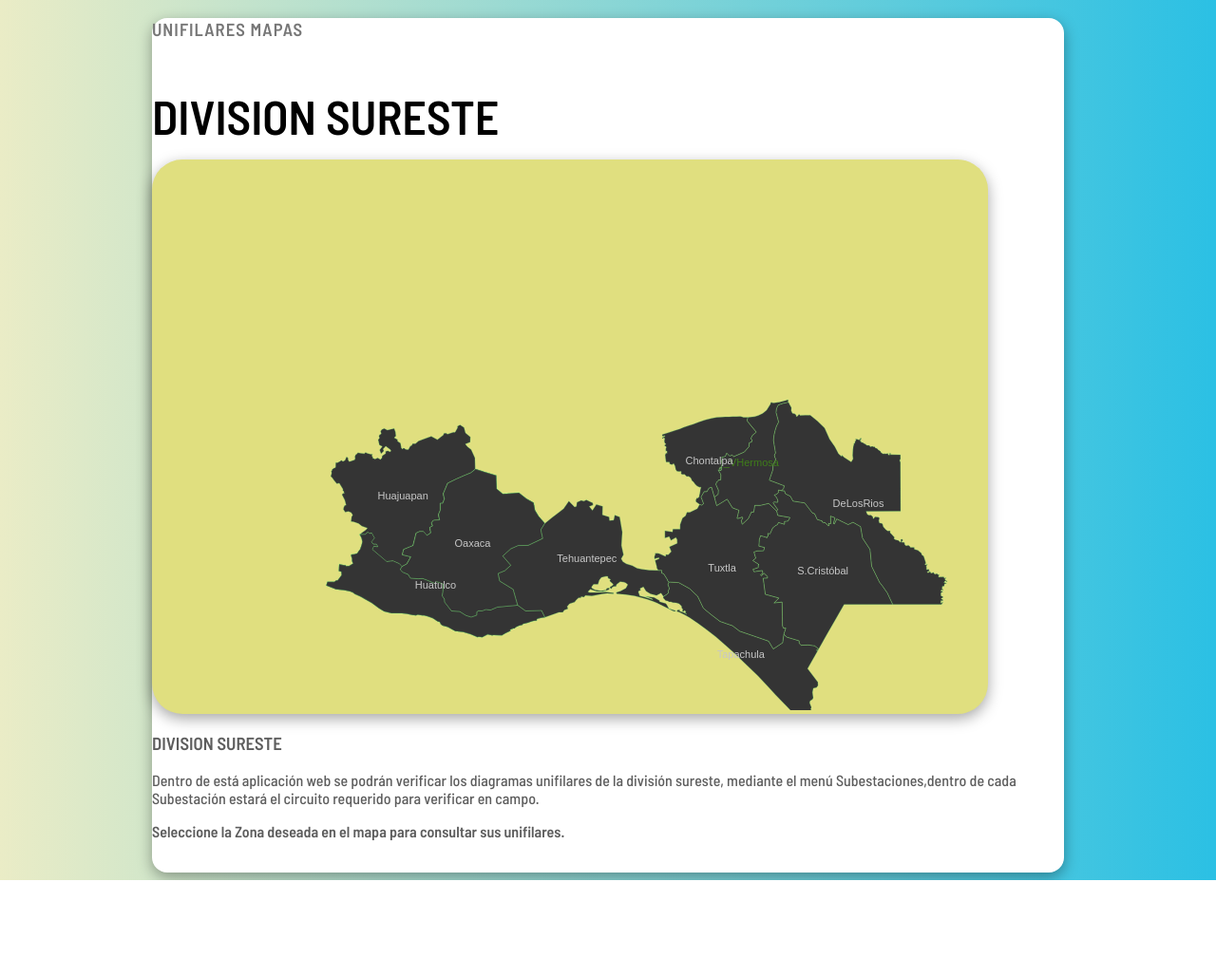
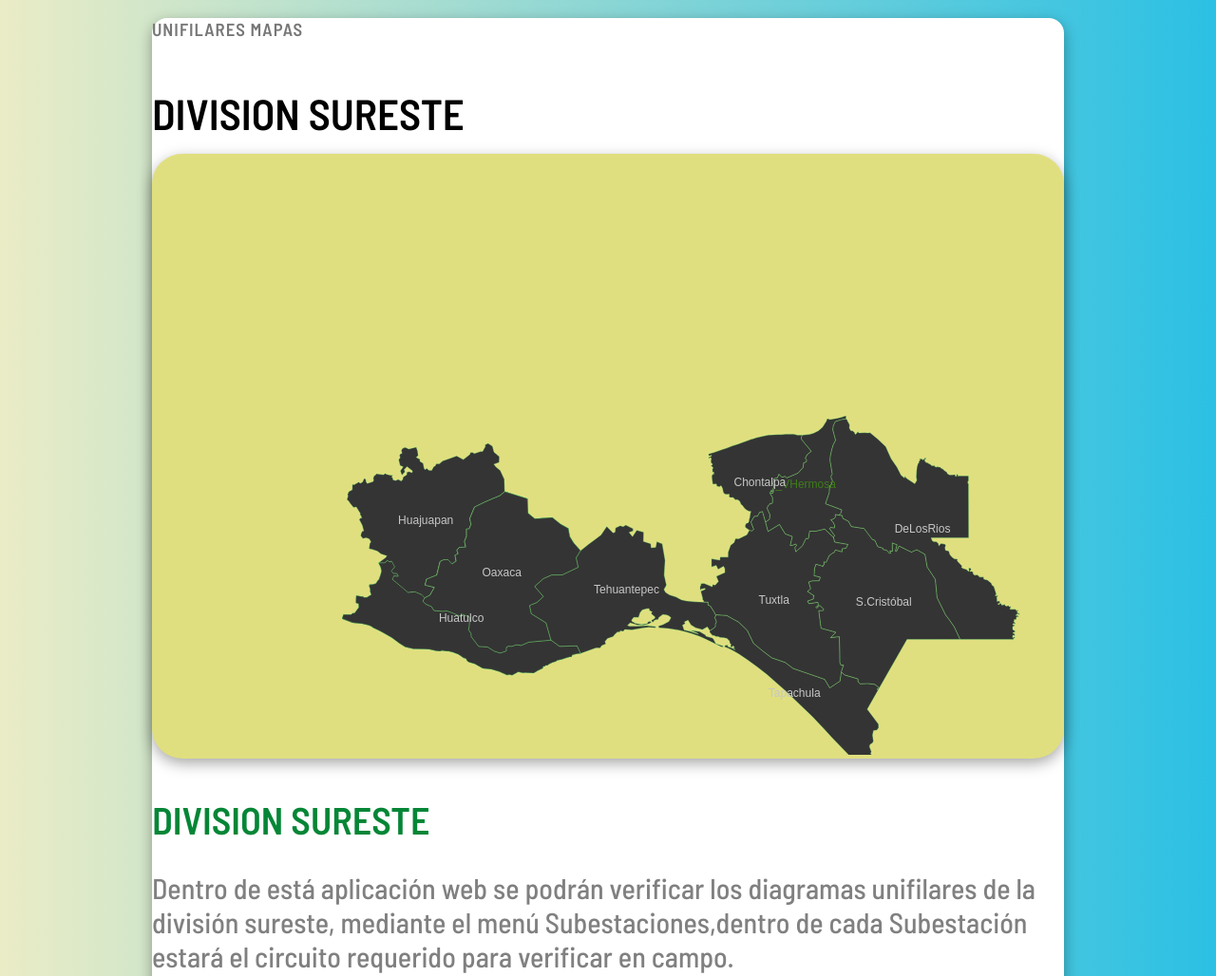
Before and after one commit to dgncfe21/DivSuresteV1, a website: page index.html in a window 1280 px wide. Shown: the top 1028 px of the page at 95% size. Before the commit the page ends 927 px from the top, so only its background shows below. Drawn offline with nearby package versions, Linux system fonts and the light colour scheme; some packages are replaced by stand-ins of ours; a script that the page names is missing.

Commit message:
Update index.html

```diff
--- a/index.html
+++ b/index.html
@@ -16,9 +16,21 @@
         }
 
         h1 {
-            font-size: 50px;
+            font-size: 70px;
             margin: auto;
             margin-top: 50px;
+        }
+        .areatext {
+            font-size: 40px;
+            margin: auto;
+            margin-top: 40px;
+            color: #058636;
+        }
+        .areatext2 {
+            font-size: 30px;
+            margin: auto;
+            margin-top: 30px;
+            color: grey;
         }
 
         .container {
@@ -29,7 +41,7 @@
     box-shadow: rgba(0, 0, 0, 0.35) 0px 5px 15px;
     max-width: 60rem;
     width: 100%;
-    height: 900px;
+    height: 1100px;
 
     /* background-color: #E0F2FE; */
     font-family: 'Barlow Semi Condensed', sans-serif;
@@ -68,6 +80,7 @@
     text-transform: uppercase;
     color: black;
     margin-bottom: 1rem;
+    font-size: 45px;;
 }
 .footer{
     display: flex;
@@ -668,7 +681,7 @@
 
     <div class="mapcontainer" >
         <div class="map" style="border: #fff;background-color: #e0df7f; border-radius: 2rem;
-        box-shadow: rgba(0, 0, 0, 0.35) 0px 5px 15px; max-width:880px;">
+        box-shadow: rgba(0, 0, 0, 0.35) 0px 5px 15px; max-width:1000px;">
             <span>Alternative content for the map</span>
         </div>
         <div class="areaLegend">
@@ -676,8 +689,8 @@
 				<div class="row">
 					<div class="col-1-3 col-footer-1">
 						<div class="wrap-col">
-							<h3 class="widget-title">DIVISION SURESTE</h3>
-							<p>Dentro de está aplicación web se podrán verificar los diagramas unifilares de la división
+							<h3 class="areatext">DIVISION SURESTE</h3>
+							<p class="areatext2">Dentro de está aplicación web se podrán verificar los diagramas unifilares de la división
 								sureste, mediante el menú Subestaciones,dentro de cada Subestación estará el circuito
 								requerido para verificar en campo.</p>
 
@@ -686,7 +699,6 @@
         </div>
     </div>
 
-    <p><b>Seleccione la Zona deseada en el mapa para consultar sus unifilares<a href=""></a>.</b></p>
 
 </div>
 
```
